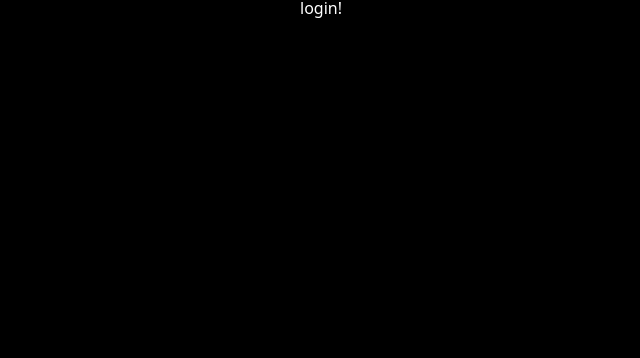
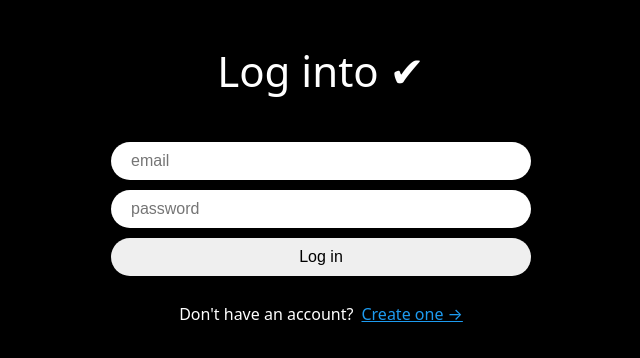
Before and after one commit to kor-seonwoo/nwitter2023, a React (Vite) app: page /login in a window 1280 px wide. Shown: the top 358 px of the page, without its empty margins (319-959 px from the left). Built offline with nearby package versions, Linux system fonts and the light colour scheme; the HTML template or start-up script is replaced by a standard one.

Commit message:
login set and link add

```diff
--- /dev/null
+++ b/src/components/auth-components.ts
@@ -0,0 +1,50 @@
+import styled from "styled-components";
+
+export const Wrapper = styled.div`
+    height: 100%;
+    display: flex;
+    flex-direction: column;
+    align-items: center;
+    width: 420px;
+    padding: 50px 0;
+`;
+
+export const Title = styled.h1`
+    font-size:  42px;
+`;
+
+export const Form = styled.form`
+    margin: 50px 0 10px;
+    display: flex;
+    flex-direction: column;
+    gap: 10px;
+    width: 100%;
+`;
+
+export const Input = styled.input`
+    padding: 10px 20px;
+    border-radius: 50px;
+    border: none;
+    width: 100%;
+    font-size: 16px;
+    &[type="submit"] {
+        cursor: pointer;
+        &:hover{
+            opacity: .8;
+        }
+    }
+`;
+
+export const Error = styled.span`
+    font-weight: 600;
+    color: red;
+    text-align: center;
+`;
+
+export const Switcher = styled.span`
+    margin-top: 20px;
+    a{
+        color: #1d9bf0;
+        padding-left: 8px;
+    }
+`;
--- a/src/routes/create-account.tsx
+++ b/src/routes/create-account.tsx
@@ -1,50 +1,9 @@
-import styled from "styled-components";
 import { useState } from "react"
 import { createUserWithEmailAndPassword, updateProfile } from "firebase/auth";
 import { auth } from "../firebase";
-import { useNavigate } from "react-router-dom";
+import { Link, useNavigate } from "react-router-dom";
 import { FirebaseError } from "firebase/app";
-
-const Wrapper = styled.div`
-    height: 100%;
-    display: flex;
-    flex-direction: column;
-    align-items: center;
-    width: 420px;
-    padding: 50px 0;
-`;
-
-const Title = styled.h1`
-    font-size:  42px;
-`;
-
-const Form = styled.form`
-    margin: 50px 0 10px;
-    display: flex;
-    flex-direction: column;
-    gap: 10px;
-    width: 100%;
-`;
-
-const Input = styled.input`
-    padding: 10px 20px;
-    border-radius: 50px;
-    border: none;
-    width: 100%;
-    font-size: 16px;
-    &[type="submit"] {
-        cursor: pointer;
-        &:hover{
-            opacity: .8;
-        }
-    }
-`;
-
-const Error = styled.span`
-    font-weight: 600;
-    color: red;
-    text-align: center;
-`;
+import { Error, Form, Input, Switcher, Title, Wrapper } from "../components/auth-components";
 
 export default function CreateAccount() {
     const navigate = useNavigate();
@@ -92,6 +51,10 @@
                 <Input type="submit" value={isLoading?"Loading...":"Create Account"} />
             </Form>
             {error !== "" ? <Error>{error}</Error>:null}
+            <Switcher>
+                Already have an account?{""}
+                <Link to="/login">Log in &rarr;</Link>
+            </Switcher>
         </Wrapper>
     );
 }
--- a/src/routes/login.tsx
+++ b/src/routes/login.tsx
@@ -1,3 +1,53 @@
-export default function Login() {
-    return <h1>login!</h1>;
+import { useState } from "react"
+import { auth } from "../firebase";
+import { Link, useNavigate } from "react-router-dom";
+import { FirebaseError } from "firebase/app";
+import { signInWithEmailAndPassword } from "firebase/auth";
+import { Error, Form, Input, Switcher, Title, Wrapper } from "../components/auth-components";
+
+export default function CreateAccount() {
+    const navigate = useNavigate();
+    const [isLoading, setLoading] = useState(false);
+    const [email, setEmail] = useState("");
+    const [password, setPassword] = useState("");
+    const [error, setError] = useState("");
+    const onChange = (e : React.ChangeEvent<HTMLInputElement>) => {
+        const {target : {name, value}} = e;
+        if (name === "email"){
+            setEmail(value);
+        }else if (name === "password"){
+            setPassword(value);
+        }
+    }
+    const onSubmit = async (e : React.FormEvent<HTMLFormElement>) => {
+        e.preventDefault();
+        setError("");
+        if (isLoading || email === "" || password === "") return;
+        try {
+            setLoading(true);
+            await signInWithEmailAndPassword(auth, email, password);
+            navigate("/");
+        } catch (e) {
+            if (e instanceof FirebaseError) {
+                setError(e.message);
+            }
+        } finally {
+            setLoading(false);
+        }
+    }
+    return (
+        <Wrapper>
+            <Title>Log into ✔</Title>
+            <Form onSubmit={onSubmit}>
+                <Input onChange={onChange} name="email" value={email} placeholder="email" type="email" required />
+                <Input onChange={onChange} name="password" value={password} placeholder="password" type="password" required />
+                <Input type="submit" value={isLoading?"Loading...":"Log in"} />
+            </Form>
+            {error !== "" ? <Error>{error}</Error>:null}
+            <Switcher>
+                Don't have an account?{""}
+                <Link to="/create-account">Create one &rarr;</Link>
+            </Switcher>
+        </Wrapper>
+    );
 }
```
